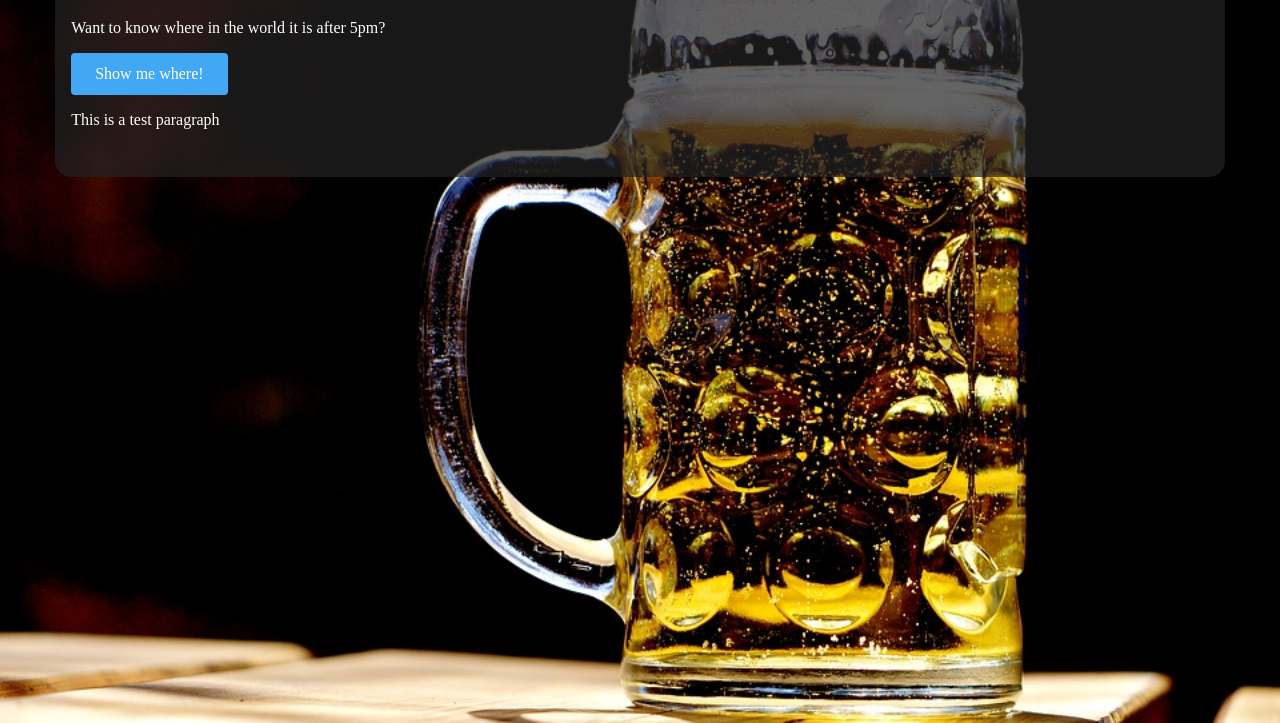
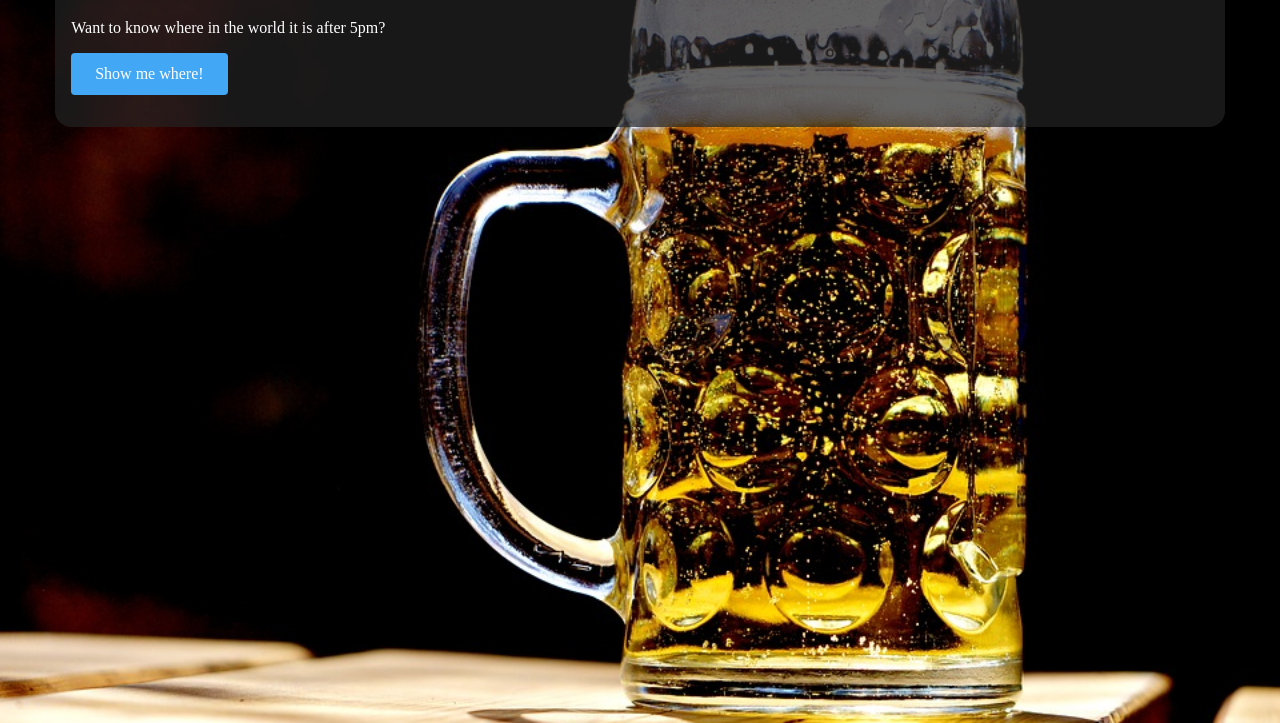
Before and after one commit to kiel-abraham/beer-clock, a plain HTML site: page index.html in a window 1280 px wide. Shown: the part 77-800 px from the top of the page. Drawn offline with nearby package versions, Linux system fonts and the light colour scheme.

Commit message:
Update index.html

```diff
--- a/index.html
+++ b/index.html
@@ -22,7 +22,6 @@
 		    <h2 id="place"></h2>
 		</div>
 		<a href="#" class="run btn btn-1">Show me where!</a>
-		<p>This is a test paragraph</p>
 	</main>
 
 
```
